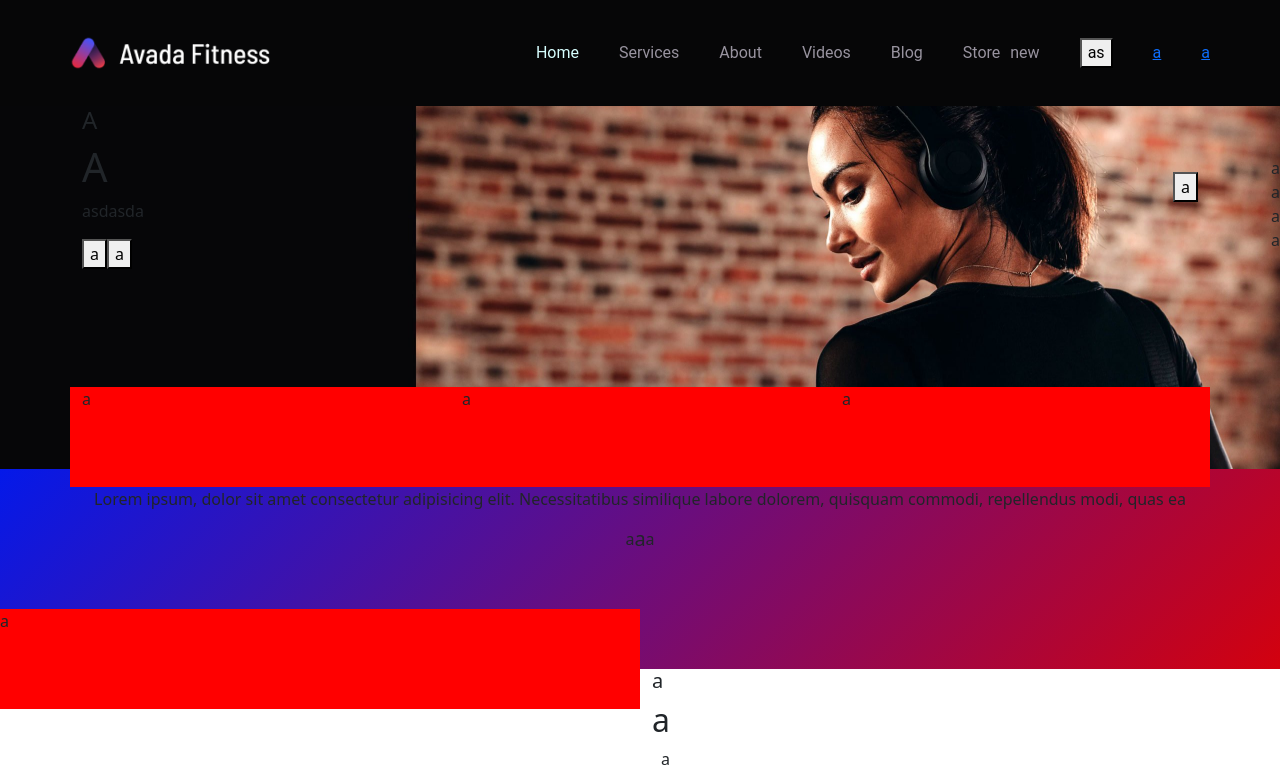
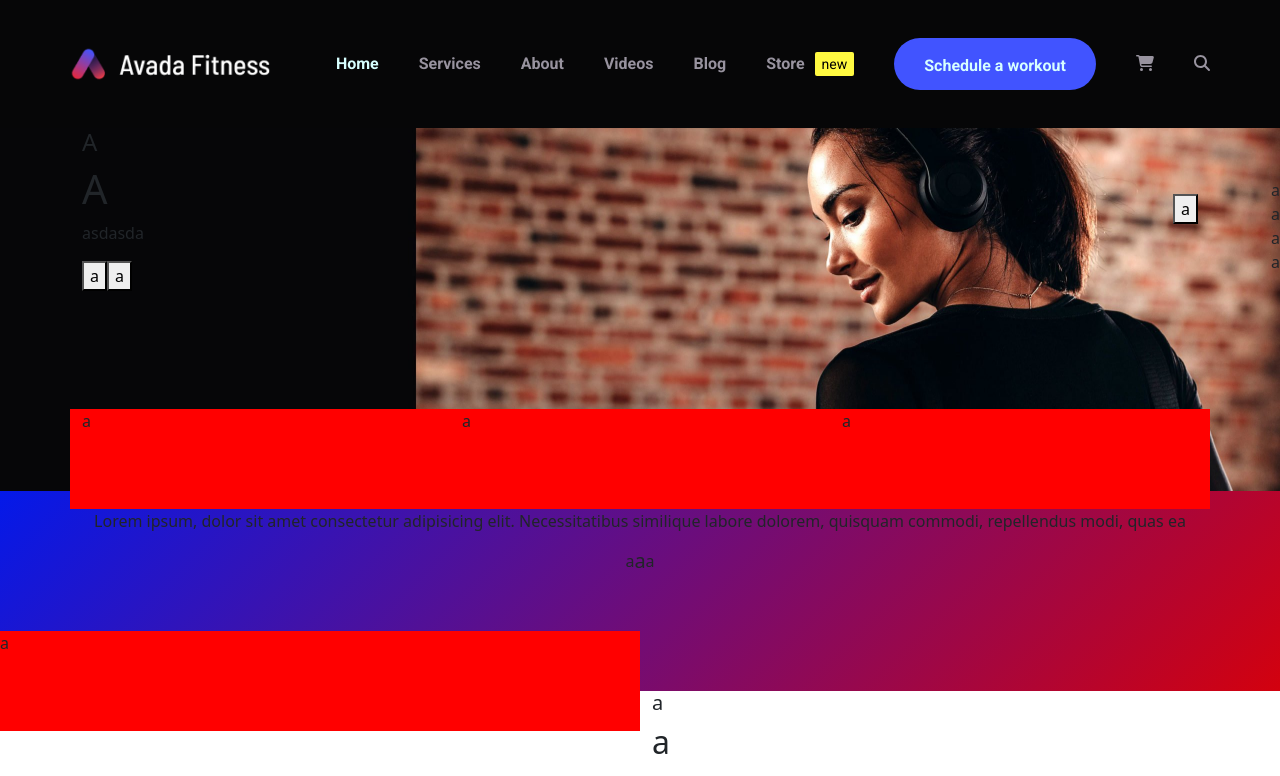
Before and after one commit to AndreaGul/proj-html-vuejs, a Vue app: page / in a window 1280 px wide. Shown: the top 776 px of the page. Built offline with nearby package versions, Linux system fonts and the light colour scheme.

Commit message:
feat:header

```diff
--- a/src/assets/scss/general.scss
+++ b/src/assets/scss/general.scss
@@ -1,2 +1,3 @@
 @use './partial/common' as *;
 @use './partial/variables' as *;
+@use './partial/fonts' as *;
--- a/src/assets/scss/partial/_common.scss
+++ b/src/assets/scss/partial/_common.scss
@@ -3,11 +3,21 @@
 COMMON
 *********
 */
+@use './variables' as *;
 
 .text-color-white {
-  color: #d7ffff;
+  color: $primary-text-white;
 }
 
 .text-color-grey {
-  color: #98939f;
+  color: $primary-text-grey;
 }
+
+.default-button-blu {
+  font-weight: 600;
+  color: $primary-text-white;
+  background-color: $primary-button-blue;
+  border: none;
+  padding: 16px 30px 12px 30px;
+  border-radius: 55px;
+}
--- a/src/assets/scss/partial/_variables.scss
+++ b/src/assets/scss/partial/_variables.scss
@@ -4,8 +4,12 @@ VARIABLES
 *********
 */
 
+$primary-text-grey: #98939f;
+$primary-text-white: #d7ffff;
+$primary-button-blue: #4154ff;
 $primary-gradient-blue: #0419e9;
 $primary-gradient-red: #d3010e;
 $primary-gradient-rgba-blu: rgba(5, 25, 233, 0.5);
 $primary-gradient-rgba-red: rgba(210, 1, 15, 0.5);
 $primary-bg-black: #060607;
+$primary-bg-yellow: #fff941;
--- a/src/components/AppHeaderNavbar.vue
+++ b/src/components/AppHeaderNavbar.vue
@@ -7,18 +7,26 @@ export default {
 <template>
   <div class="navbar text-color-grey d-flex align-items-center">
     <ul class="d-flex list-unstyled m-0 align-items-center">
-      <li class="text-color-white">Home</li>
-      <li>Services</li>
-      <li>About</li>
-      <li>Videos</li>
-      <li>Blog</li>
+      <li><a class="focused" href="#">Home</a></li>
+      <li><a href="#">Services</a></li>
+      <li><a href="#">About</a></li>
+      <li><a href="#">Videos</a></li>
+      <li><a href="#">Blog</a></li>
       <li class="d-flex align-items-center">
-        <p class="m-0">Store</p>
-        <div class="yellow-box">new</div>
+        <p class="m-0"><a href="#">Store</a></p>
+        <div><a class="yellow-box" href="#">new</a></div>
       </li>
-      <li><button>as</button></li>
-      <li><a href="#">a</a></li>
-      <li><a href="#">a</a></li>
+      <li>
+        <button class="default-button-blu">Schedule a workout</button>
+      </li>
+      <li>
+        <a href="#"><font-awesome-icon icon="fa-solid fa-cart-shopping" /></a>
+      </li>
+      <li>
+        <a href="#"
+          ><font-awesome-icon icon="fa-solid fa-magnifying-glass"
+        /></a>
+      </li>
     </ul>
   </div>
 </template>
@@ -29,9 +37,23 @@ export default {
 .navbar {
   ul {
     gap: 40px;
-
+    font-weight: 600;
     .yellow-box {
       margin-left: 10px;
+      color: #000000;
+      background-color: $primary-bg-yellow;
+      padding: 4px 7px;
+      border-radius: 2px;
+      font-size: 14px;
+      font-weight: 400;
+    }
+
+    a {
+      text-decoration: none;
+      color: $primary-text-grey;
+    }
+    .focused {
+      color: $primary-text-white;
     }
   }
 }
--- a/src/main.js
+++ b/src/main.js
@@ -17,9 +17,11 @@ import { library } from '@fortawesome/fontawesome-svg-core';
 import { FontAwesomeIcon } from '@fortawesome/vue-fontawesome';
 
 /* import specific icons */
-import { faUserSecret } from '@fortawesome/free-solid-svg-icons';
+
+import { faCartShopping } from '@fortawesome/free-solid-svg-icons';
+import { faMagnifyingGlass } from '@fortawesome/free-solid-svg-icons';
 
 /* add icons to the library */
-library.add(faUserSecret);
+library.add(faMagnifyingGlass, faCartShopping);
 
 createApp(App).component('font-awesome-icon', FontAwesomeIcon).mount('#app');
```
Also changed, not shown: src/App.vue (+4 -6 lines).
